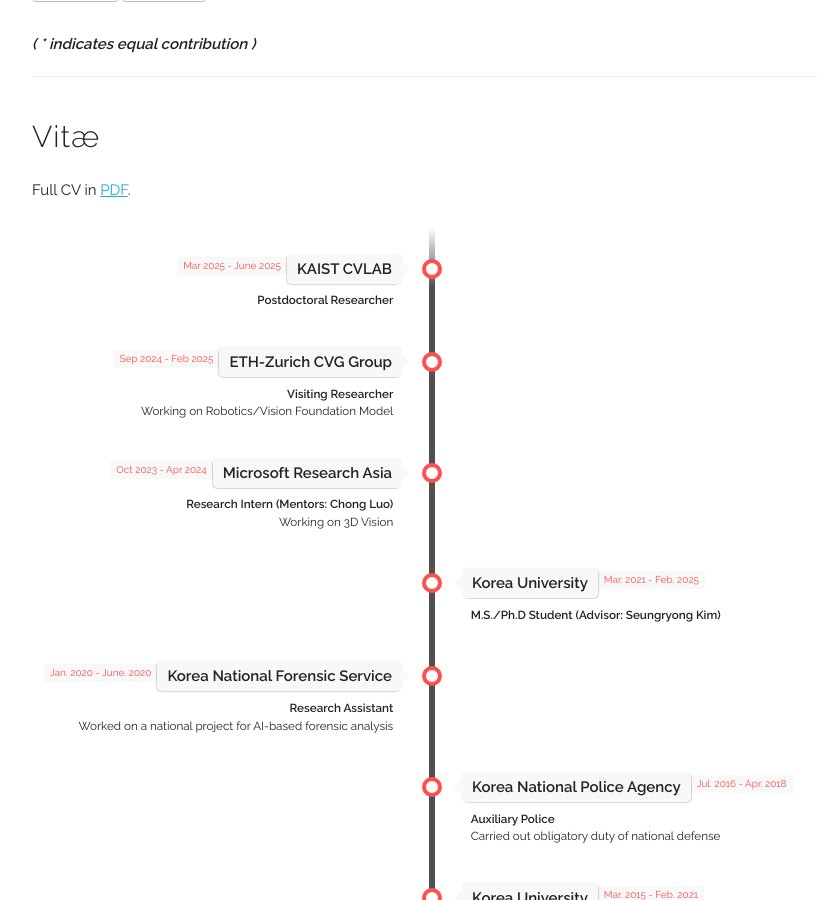
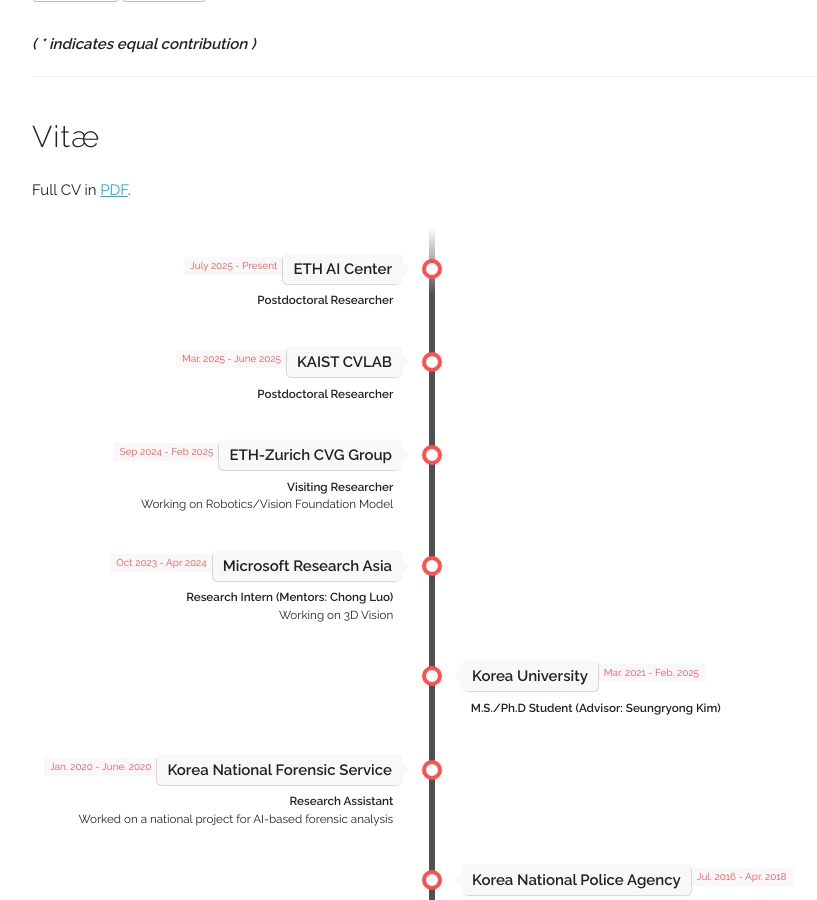
Before and after one commit to jang-1996/jang-1996.github.io, a Jekyll site: the page built from index.html, in a window 1280 px wide and 900 px high, scrolled down 3557 px. Shown: the whole window, without its empty margins (208-1025 px from the left). Built offline with Jekyll 4.4.1, drawn with Linux system fonts in a browser that asks for light colours; some web fonts are replaced.

Commit message:
Update experience.yaml

```diff
--- a/_data/experience.yaml
+++ b/_data/experience.yaml
@@ -1,8 +1,14 @@
 experiences:
-- place: "KAIST CVLAB"
-  time: "Mar 2025 - June 2025"
+- place: "ETH AI Center"
+  time: "July 2025 - Present"
   title: "Postdoctoral Researcher"
   category: "work"
+
+- place: "KAIST CVLAB"
+  time: "Mar. 2025 - June 2025"
+  title: "Postdoctoral Researcher"
+  category: "work"
+
 - place: "ETH-Zurich CVG Group"
   time: "Sep 2024 - Feb 2025"
   title: "Visiting Researcher"
```
